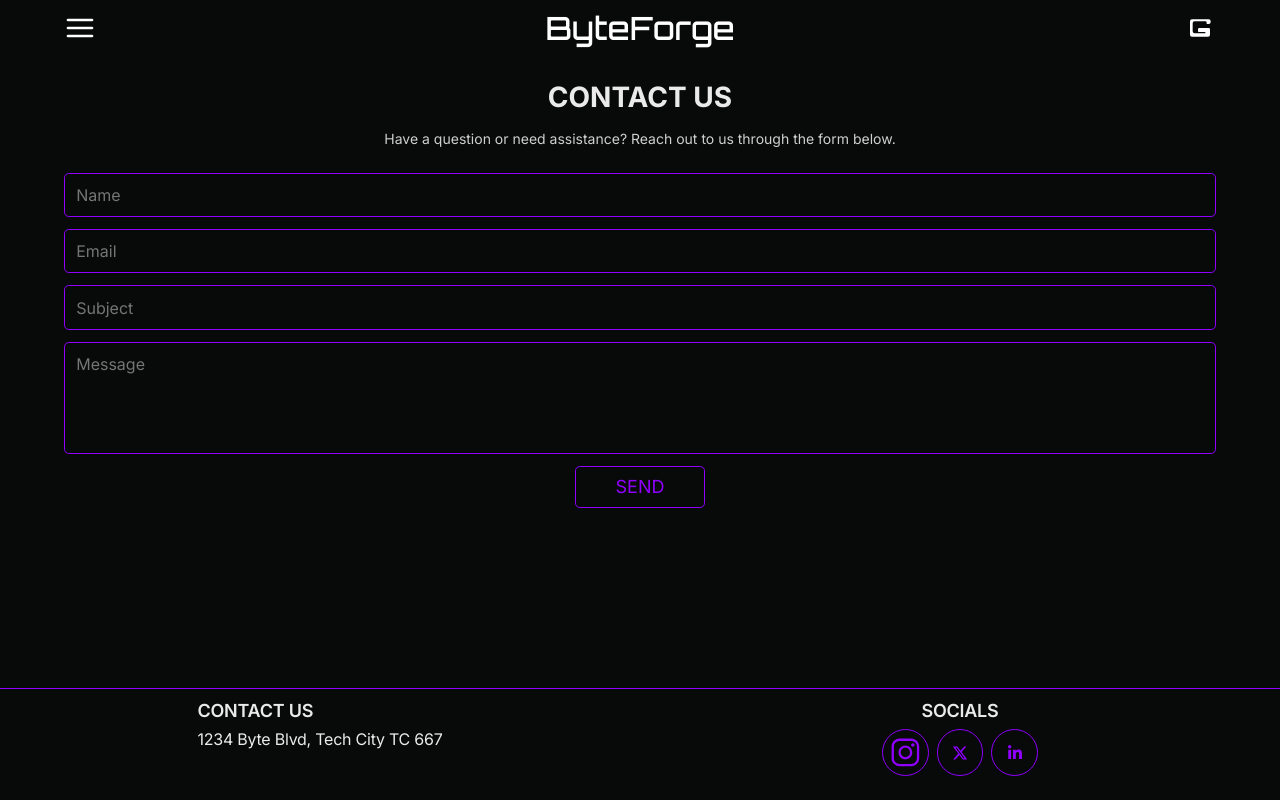
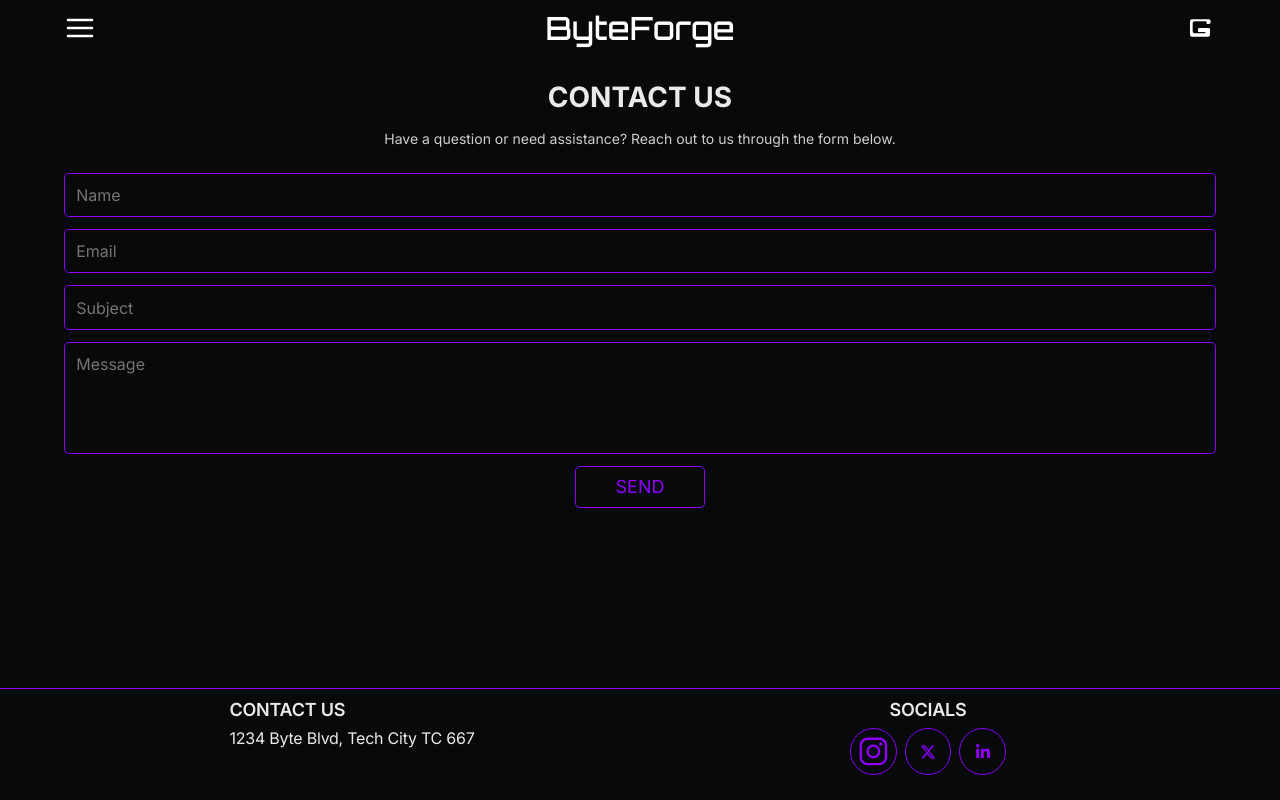
Before and after one commit to ParalelSt/ByteForge, a React (Vite) app in the folder byteForge/: page /contact in a window 1280 px wide. Built offline with nearby package versions, Linux system fonts and the light colour scheme; no server answers.

Commit message:
fix: more footer styles

```diff
--- a/byteForge/src/styles/footer.scss
+++ b/byteForge/src/styles/footer.scss
@@ -2,25 +2,35 @@
 @use "@/styles/variables" as v;
 
 .footer-container {
+    position: relative;
     @include m.flexCenter;
     justify-content: space-around;
 
-    width: 100vw;
+    width: 100%;
     height: 7rem;
 
     margin-top: auto;
 
-    margin-left: calc(50% - 50vw);
     padding-bottom: 1rem;
 
-    border-top: 1px solid v.$accent;
+
+    &::before {
+    content: "";
+    position: absolute;
+    top: 0;
+    left: 50%;
+    transform: translateX(-50%);
+    height: 1px;
+    width: 100vw;               // Full viewport width, safely
+    background-color: v.$accent;
+  }
 
     .footer-section {
         @include m.flexCenter;
 
         flex: 1;
 
-        padding: 0.5rem 1rem;
+        padding: 0.5rem 0.25rem;
         padding-top: 0.7rem;
 
         width: 100%;
--- a/byteForge/src/styles/globalStyles.scss
+++ b/byteForge/src/styles/globalStyles.scss
@@ -51,6 +51,8 @@ h1, h2, h3 {
   max-width: v.$max-width;
   min-height: 100dvh;
   width: 100%;
+
+  overflow-x: hidden;
 }
 
 button {
```
